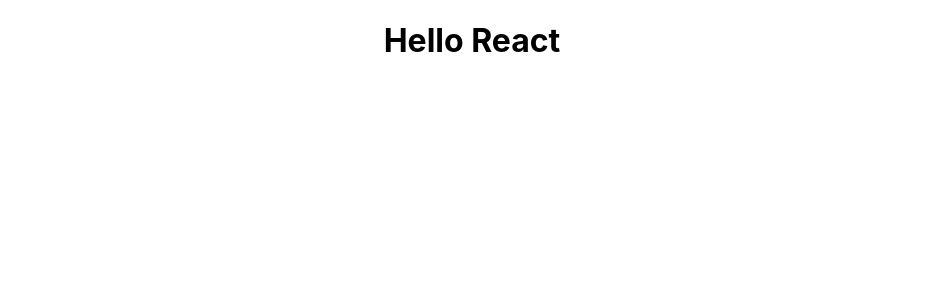
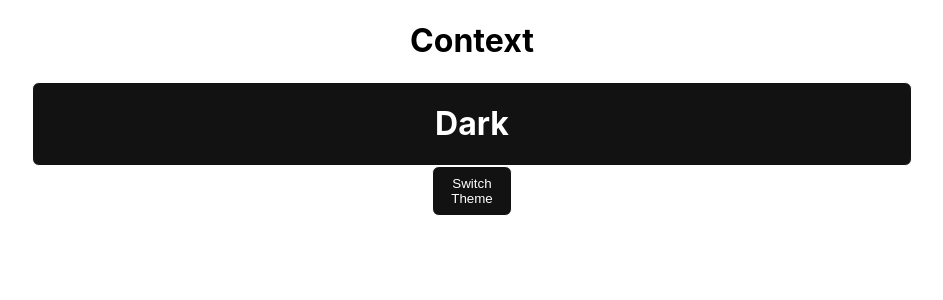
Before and after one commit to jutionck/react-redux-enigma, a React (Create React App) app: page / in a window 1280 px wide. Shown: the top 300 px of the page, without its empty margins (168-1111 px from the left). Built offline with nearby package versions, Linux system fonts and the light colour scheme.

Commit message:
Switch Theme

```diff
--- a/src/App.js
+++ b/src/App.js
@@ -1,11 +1,13 @@
 import React, { Component } from 'react';
 import './App.css'
+import CardContainer from "./component/CardContainer";
 
 class App extends Component {
     render() {
         return (
             <div className="App">
-                <h1>Hello React</h1>
+                <h1>Context</h1>
+                <CardContainer/>
             </div>
         );
     }
--- /dev/null
+++ b/src/component/ButtonTwoComponent.js
@@ -0,0 +1,27 @@
+import React from "react";
+import { ThemeContext } from "../context/ThemeContext";
+
+const ButtonTwoComponent = () => {
+    return (
+        <div>
+            <ThemeContext.Consumer>
+                {({ theme, toggleTheme }) => {
+                    return (
+                        <button
+                            style={{
+                                height: 50,
+                                width: 80,
+                                ...theme,
+                            }}
+                            onClick={toggleTheme}
+                        >
+                            Switch Theme
+                        </button>
+                    );
+                }}
+            </ThemeContext.Consumer>
+        </div>
+    );
+};
+
+export default ButtonTwoComponent;
--- /dev/null
+++ b/src/component/CardComponent.js
@@ -0,0 +1,15 @@
+import React from "react";
+import ButtonTwoComponent from "./ButtonTwoComponent";
+import ThemeNowComponent from "./ThemeNowComponent";
+
+const CardComponent = (props) => {
+    return (
+        <div>
+            <ThemeNowComponent />
+            <ButtonTwoComponent/>
+        </div>
+    )
+}
+
+
+export default CardComponent;
--- /dev/null
+++ b/src/component/CardContainer.js
@@ -0,0 +1,26 @@
+import React, { Component } from "react";
+import CardComponent from "./CardComponent";
+import { ThemeContext, themes } from "../context/ThemeContext";
+
+class CardContainer extends Component {
+    state = {
+        theme: themes.dark,
+        toggleTheme: () => {
+            this.setState({
+                theme: this.state.theme === themes.dark ? themes.light : themes.dark,
+            });
+        },
+    };
+
+    render() {
+        return (
+            <div>
+                <ThemeContext.Provider value={this.state}>
+                    <CardComponent />
+                </ThemeContext.Provider>
+            </div>
+        );
+    }
+}
+
+export default CardContainer;
--- /dev/null
+++ b/src/component/ThemeNowComponent.js
@@ -0,0 +1,23 @@
+import React from "react";
+import { ThemeContext, themes } from "../context/ThemeContext";
+
+const ThemeNowComponent = () => {
+    return (
+        <ThemeContext.Consumer>
+            {({ theme, toggleTheme }) => {
+                return (
+                    <div
+                        style={{
+                            margin: "0 25vh 0 25vh",
+                            ...theme,
+                        }}
+                    >
+                        <h1>{theme === themes.dark ? "Dark" : "Light"}</h1>
+                    </div>
+                );
+            }}
+        </ThemeContext.Consumer>
+    );
+};
+
+export default ThemeNowComponent;
--- /dev/null
+++ b/src/context/ThemeContext.js
@@ -0,0 +1,23 @@
+import React, { createContext } from "react";
+
+const themes = {
+    light: {
+        backgroundColor: "#ffffff",
+        color: "#121212",
+        borderRadius: "7px",
+        border: "1px solid #121212",
+    },
+    dark: {
+        backgroundColor: "#121212",
+        color: "#ffffff",
+        borderRadius: "7px",
+        border: "1px solid #ffffff",
+    },
+};
+
+const ThemeContext = createContext({
+    theme: themes.dark,
+    toggleTheme: () => {},
+});
+
+export { ThemeContext, themes };
```
Also changed, not shown: src/component/ButtonComponent.js (added, +27 -0 lines).
